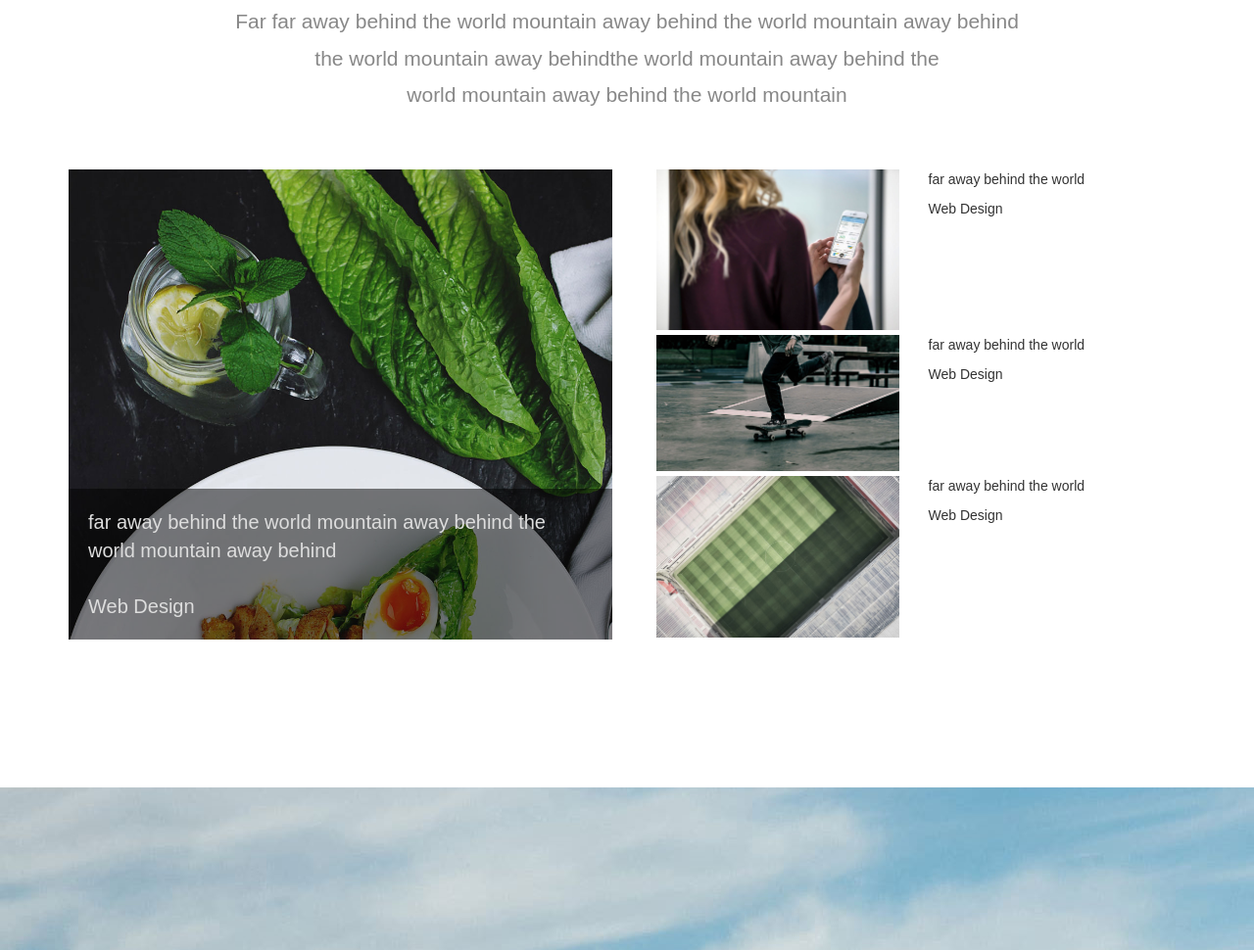
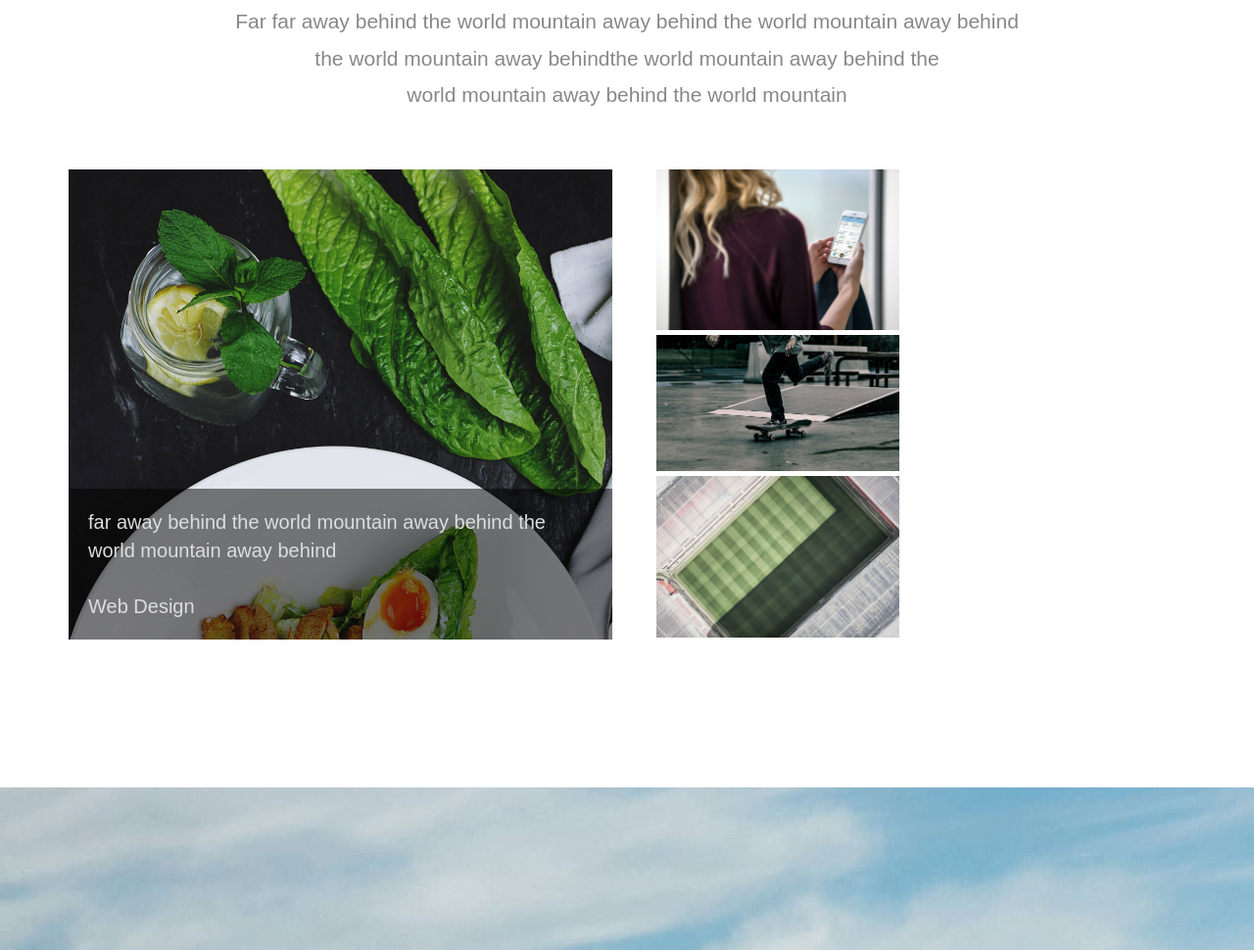
Before and after one commit to mester3lwa19/Narrow, a plain HTML site: page index.html in a window 1280 px wide. Shown: the part 785-1755 px from the top of the page at 98% size. Drawn offline with nearby package versions, Linux system fonts and the light colour scheme; a script that the page names is missing.

Commit message:
Update index.html

```diff
--- a/index.html
+++ b/index.html
@@ -91,25 +91,13 @@
                         <div class="col-lg-6 wow fadeIn" data-wow-delay=".5s">
                             <img src="work-2.jpg">
                         </div>
-                        <div class="col-lg-6">
-                            <p> far away behind the world </p>
-                            <span>Web Design</span>
-                        </div>
                          <div class="clearfix"></div>
                           <div class="col-lg-6 wow fadeIn"data-wow-delay=".7s">
                             <img src="work-3.jpg">
                         </div>
-                        <div class="col-lg-6">
-                             <p> far away behind the world </p>
-                            <span>Web Design</span>
-                        </div>
                          <div class="clearfix"></div>
                           <div class="col-lg-6 wow fadeIn"data-wow-delay="1s">
                             <img src="work-4.jpg">
-                        </div>
-                        <div class="col-lg-6">
-                             <p> far away behind the world </p>
-                            <span>Web Design</span>
                         </div>
                     </div>
                 </div>
```
